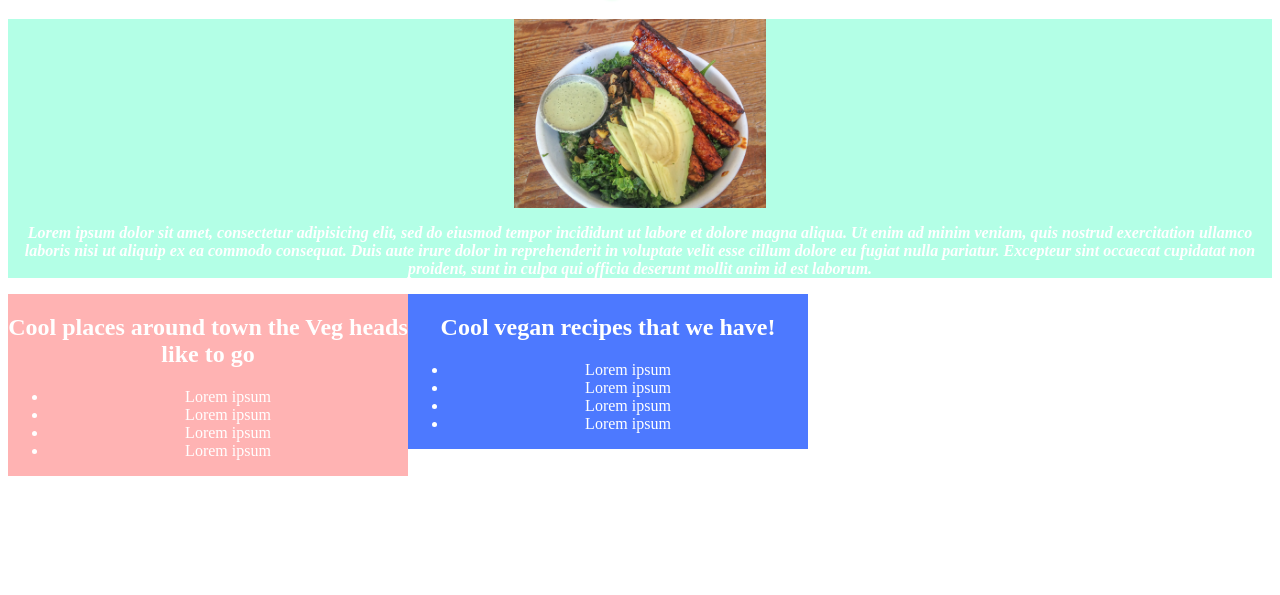
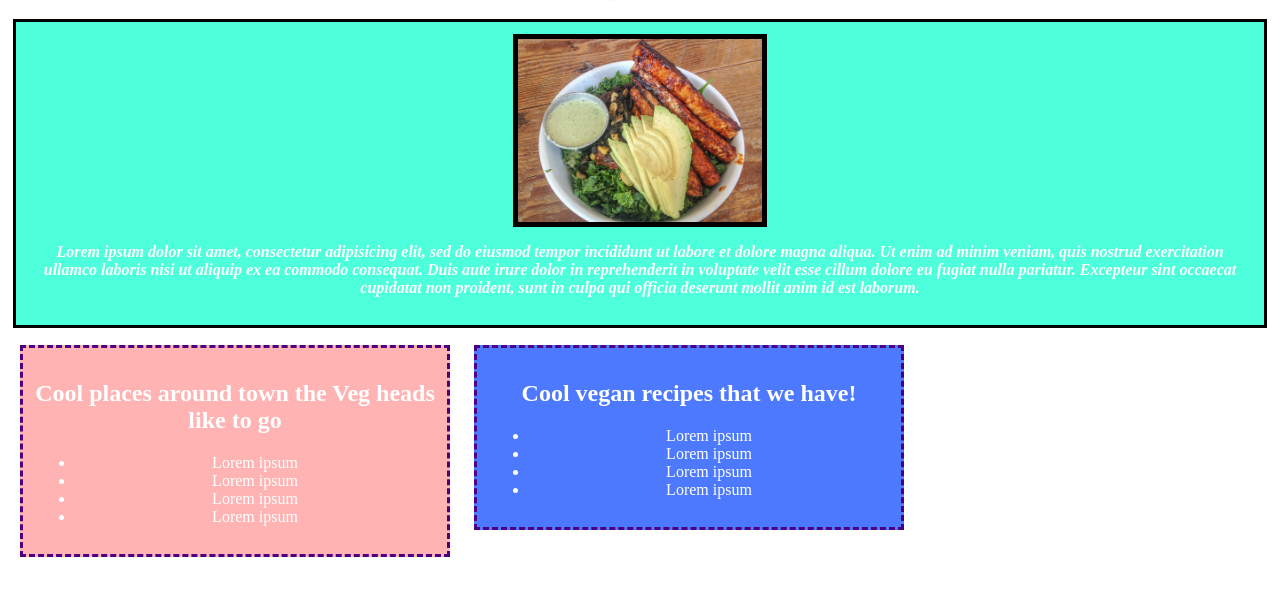
Before and after one commit to joeparsley/veghead, a plain HTML site: page index.html in a window 1280 px wide. Shown: the part 69-664 px from the top of the page. Drawn offline with Linux system fonts and the light colour scheme.

Commit message:
add margins, borders, and padding to div elements.

```diff
--- a/css/styles.css
+++ b/css/styles.css
@@ -4,10 +4,13 @@
   display: inline-block;
 }
 .intro {
-  background-color: #b3ffe6;
+  background-color: #4dffdb;
   color: #ffffff;
   font-style: italic;
   font-weight: bold;
+  margin: 5px;
+  border: 3px solid black;
+  padding: 12px;
 }
 .rest {
   background-color:#ffb3b3;
@@ -21,6 +24,7 @@ img {
   width: 20%;
   display: block;
   margin: auto;
+  border: 5px solid black;
 }
 h1 {
   text-align: center;
@@ -34,4 +38,7 @@ h2 {
 .column {
   width: 400px;
   float: left;
+  margin: 12px;
+  border: 3px dashed #4c0080;
+  padding: 12px;
 }
```
